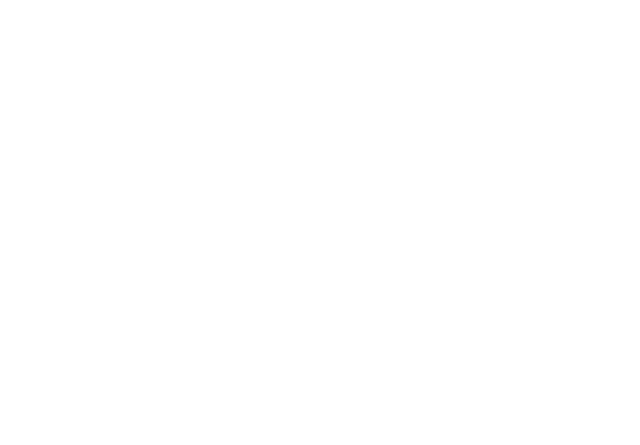
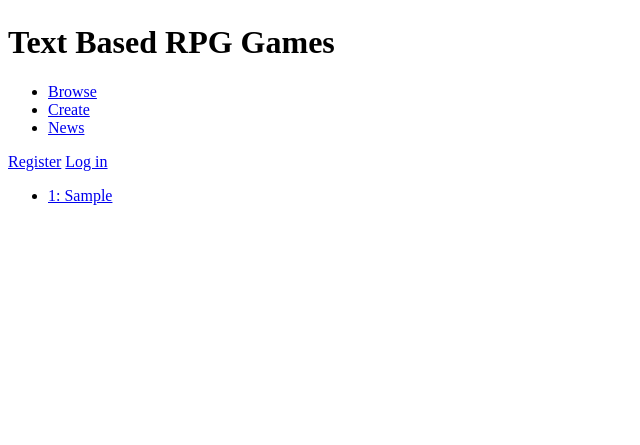
Before and after one commit to OmarWKH/janus, a Flask app: page /list in a window 1280 px wide. Before the commit the part shown is empty. Shown: the part 189-634 px from the top of the page, without its empty margins (0-640 px from the left). Run offline with Flask 2, Linux system fonts and the light colour scheme; tables that the repository leaves empty hold one stand-in row (values such as "Sample post").

Commit message:
Added header and links

```diff
--- a/janus/templates/layout.html
+++ b/janus/templates/layout.html
@@ -8,6 +8,21 @@
 	{% block head %}{%endblock%}
 </head>
 <body>
+	<div class="header">
+        <div class="image">
+            <img src="bg.jpeg" width="1254" height="180" alt="Home screen icon">
+            <h1><span>Text Based RPG Games</span></h1>
+        </div>
+        <ul>
+            <li><a class="active" href="{{ url_for('list_stories')}}">Browse</a></li>
+            <li><a href="{{ url_for('create_story')}}">Create</a></li>
+            <li><a href="news.html">News</a></li>
+        </ul>
+        <div class="btn-xs">
+            <a href="{{ url_for('register')}}">Register</a>
+            <a href="{{ url_for('login')}}">Log in</a>
+        </div>
+    </div>
 	{% with messages = get_flashed_messages() %}
 		{% if messages %}
 			<ul id="flashes">
```
